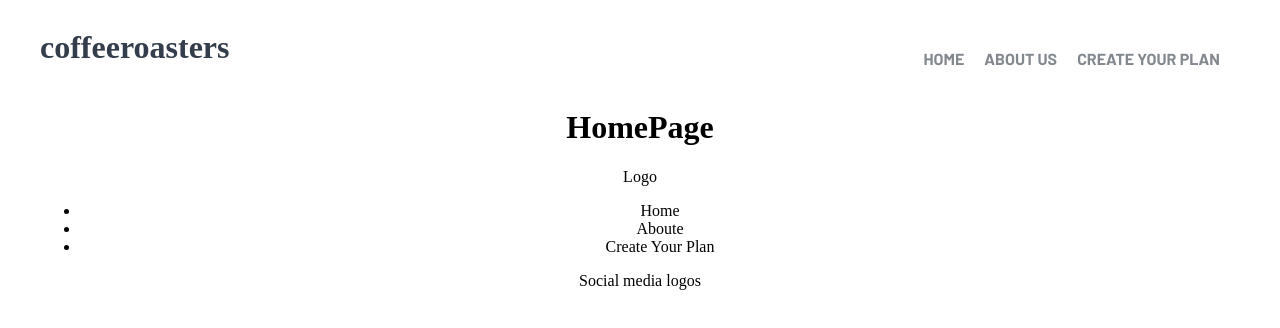
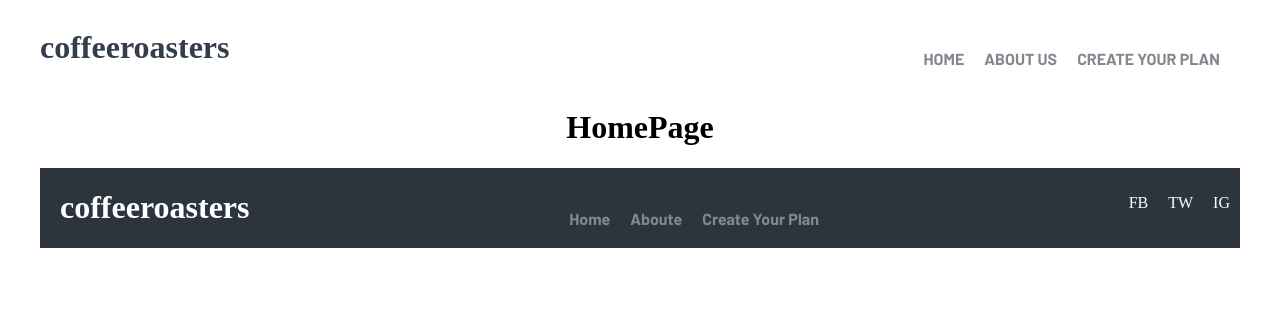
Before and after one commit to JaredBrown1/coffee-roasters, a React (Create React App) app: page / in a window 1280 px wide. Shown: the top 328 px of the page. Built offline with nearby package versions, Linux system fonts and the light colour scheme.

Commit message:
basic footer styling completed

```diff
--- a/src/components/footer/footer.js
+++ b/src/components/footer/footer.js
@@ -1,18 +1,33 @@
 import React from "react";
+
+import {
+	Container,
+	List,
+	ListItem,
+	SocialMedia,
+	SocialMediaItem,
+	Title,
+} from "./styles/footerStyles";
 
 const Footer = () => {
 	return (
-		<div>
-			<div>Logo</div>
+		<Container>
 			<div>
-				<ul>
-					<li>Home</li>
-					<li>Aboute</li>
-					<li>Create Your Plan</li>
-				</ul>
+				<Title>coffeeroasters</Title>
 			</div>
-			<div>Social media logos</div>
-		</div>
+			<div>
+				<List>
+					<ListItem>Home</ListItem>
+					<ListItem>Aboute</ListItem>
+					<ListItem>Create Your Plan</ListItem>
+				</List>
+			</div>
+			<SocialMedia>
+				<SocialMediaItem>FB</SocialMediaItem>
+				<SocialMediaItem>TW</SocialMediaItem>
+				<SocialMediaItem>IG</SocialMediaItem>
+			</SocialMedia>
+		</Container>
 	);
 };
 
--- /dev/null
+++ b/src/components/footer/styles/footerStyles.js
@@ -0,0 +1,34 @@
+import styled from "styled-components";
+
+export const Container = styled.div`
+	display: flex;
+	justify-content: space-between;
+	background-color: #2c343e;
+`;
+
+export const List = styled.ul`
+	list-style: none;
+	display: flex;
+	padding-top: 25px;
+`;
+
+export const ListItem = styled.li`
+	padding-right: 20px;
+	font-size: 12px 15px line;
+	font-family: "Barlow", sans-serif;
+	color: #83888f;
+`;
+
+export const SocialMedia = styled.div`
+	display: flex;
+`;
+
+export const SocialMediaItem = styled.p`
+	padding: 10px;
+	color: #fefcf7;
+`;
+
+export const Title = styled.h1`
+	color: #fff;
+	padding-left: 20px;
+`;
```
